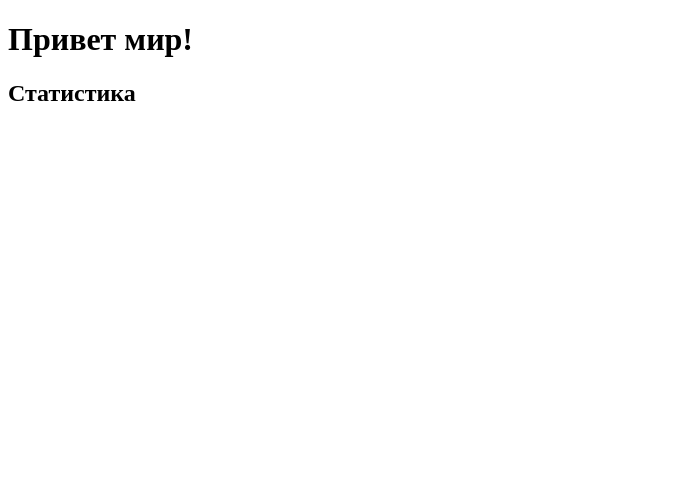
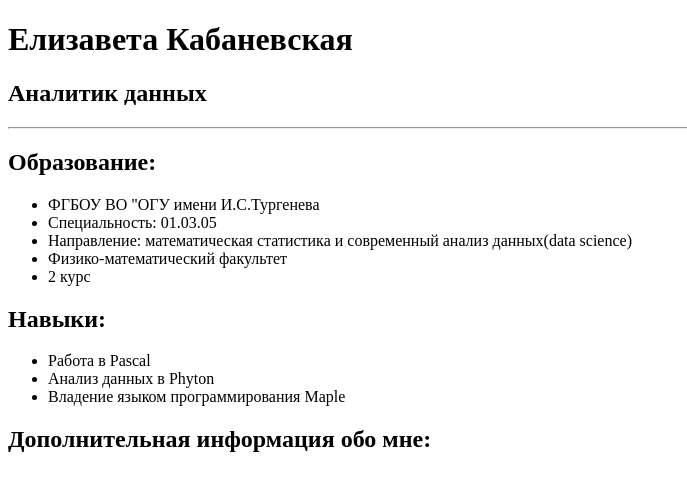
Before and after one commit to elizaveta-kabanevskaa/elizaveta-kabanevskaa.github.io, a plain HTML site: page index.html in a window 1280 px wide. Shown: the whole page, without its empty margins (0-687 px from the left). Drawn offline with Linux system fonts and the light colour scheme.

Commit message:
добавить разметку резюме

```diff
--- a/index.html
+++ b/index.html
@@ -1,14 +1,42 @@
 <!DOCTYPE html>
 <html lang="en">
+
 <head>
     <meta charset="UTF-8">
     <meta name="viewport" content="width=device-width, initial-scale=1.0">
     <title>Резюме</title>
 </head>
+
 <body>
-    <h1>Привет мир!</h1>
-    <h2>Статистика</h2>
+    <h1>Елизавета Кабаневская</h1>
+    <h2>Аналитик данных</h2>
 
+    <hr>
+
+    <section>
+        <h2>Образование:</h2>
+        <ul>
+            <li>ФГБОУ ВО "ОГУ имени И.С.Тургенева</li>
+            <li>Специальность: 01.03.05</li>
+            <li>Направление: математическая статистика и современный анализ данных(data science)</li>
+            <li>Физико-математический факультет</li>
+            <li>2 курс</li>
+        </ul>
+
+    </section>
+    <section>
+        <h2>Навыки:</h2>
+        <ul>
+            <li>Работа в Pascal</li>
+            <li>Анализ данных в Phyton</li>
+            <li>Владение языком программирования Maple</li>
+        </ul>
+
+    </section>
+    <section>
+        <h2>Дополнительная информация обо мне:</h2>
+    </section>
 
 </body>
+
 </html>
```
